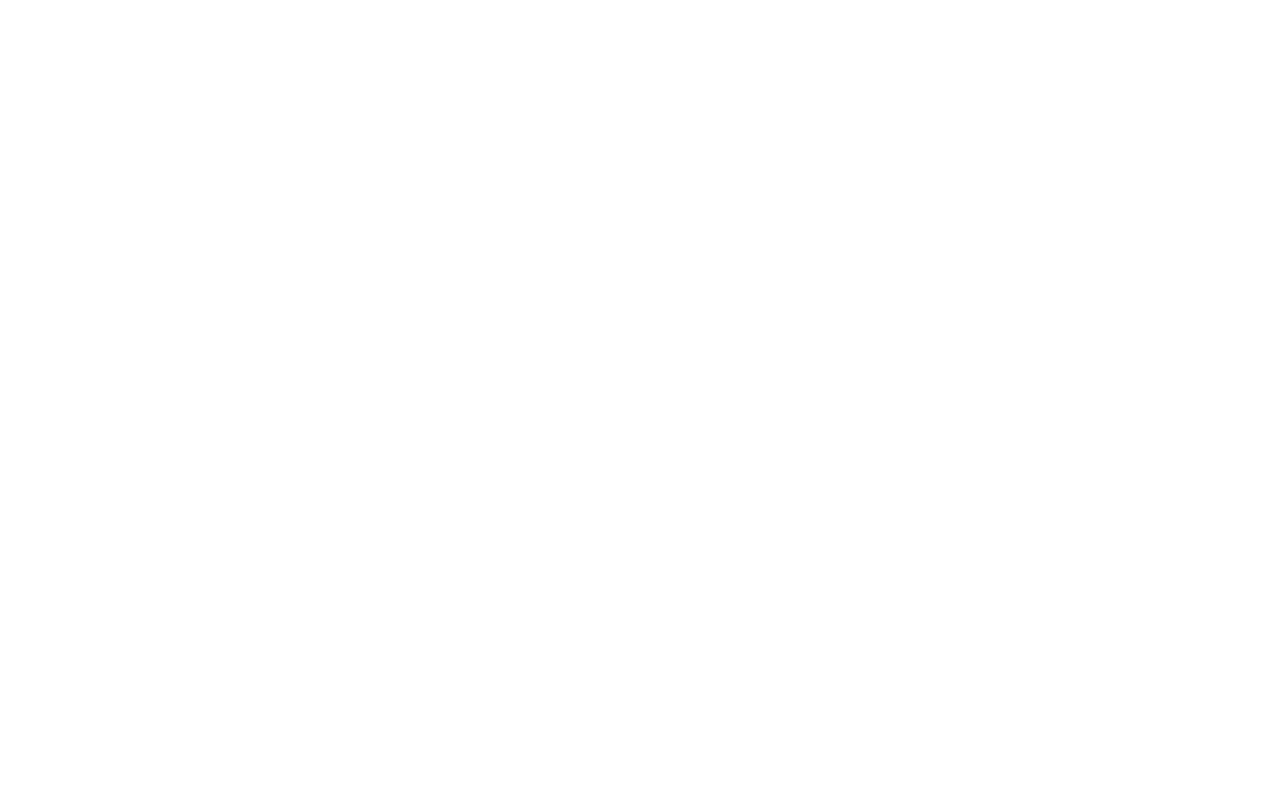
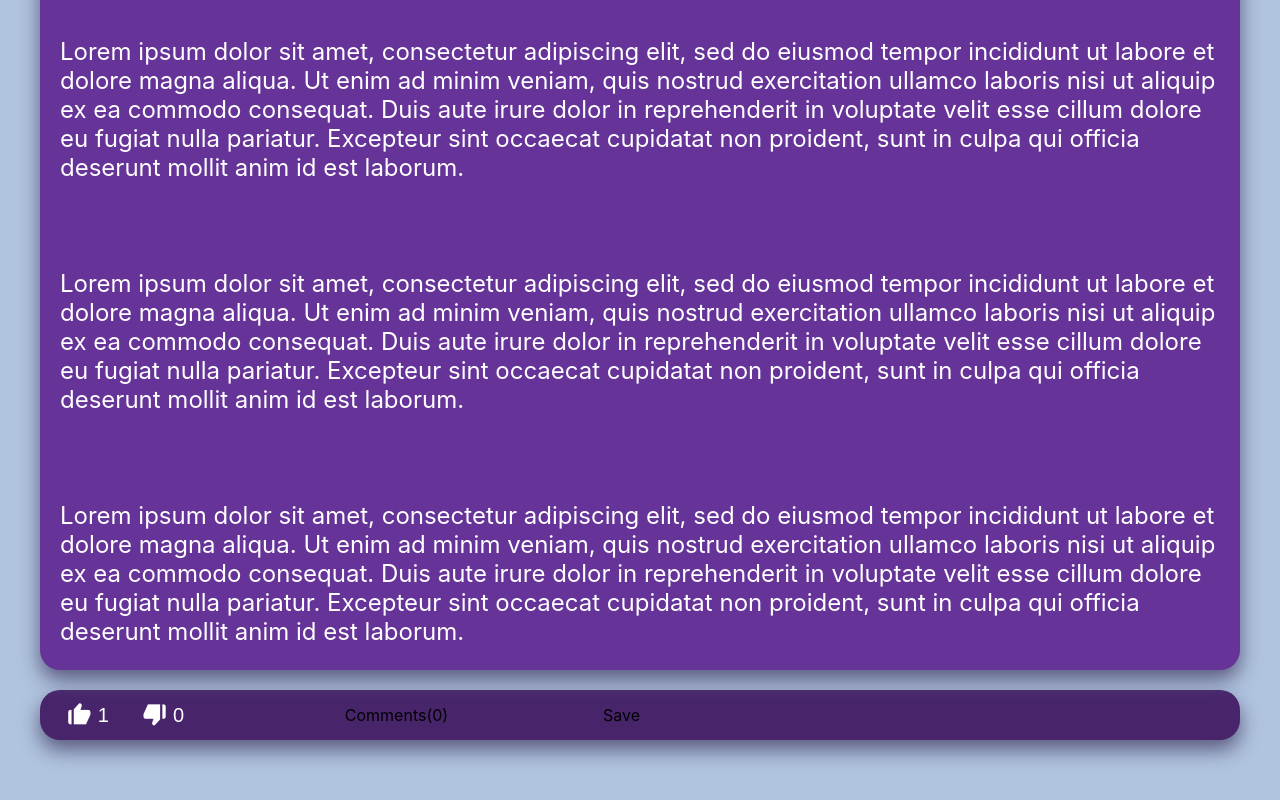
Before and after one commit to Omar-Walid-MD/React-Blog-App, a React (Create React App) app: page /post/post-1432977528 in a window 1280 px wide. Before the commit this address had no page. Shown: the part 452-1252 px from the top of the page. Before the commit the page ends 800 px from the top, so only its background shows below. Built offline with nearby package versions, Linux system fonts and the light colour scheme; data requests are answered from the project's data file.

Commit message:
Added basic post page

```diff
--- a/src/App.js
+++ b/src/App.js
@@ -2,6 +2,7 @@
 import { Routes, Route } from "react-router-dom";
 import MainPage from "./MainPage";
 import WritePage from "./WritePage";
+import PostPage from "./PostPage";
 import './MainPage.css';
 import RegisterPage from "./RegisterPage";
 import LoginPage from "./LoginPage";
@@ -45,6 +46,7 @@
     <Routes>
       <Route path="/" element={<MainPage posts={posts} currentUser={currentUser} setCurrentUser={setCurrentUser} />} />
       <Route path="/write" element={<WritePage handlePostList={setPosts} currentUser={currentUser} setCurrentUser={setCurrentUser} />} />
+      <Route path="/post/:id" element={<PostPage posts={posts}  currentUser={currentUser} setCurrentUser={setCurrentUser} />} />
 
       <Route path="/register" element={<RegisterPage handleUserList={setUsers} handleUser={setCurrentUser} />} />
       <Route path="/login" element={<LoginPage userList={users} handleUser={setCurrentUser} />} />
--- a/src/MainPage.css
+++ b/src/MainPage.css
@@ -167,8 +167,10 @@
 }
 .post-info
 {
+    color: white;
+    text-decoration: none;
+
     padding: 0 20px;
-
 }
 .post-date
 {
--- /dev/null
+++ b/src/PostPage.css
@@ -0,0 +1,108 @@
+.post-page-main-column
+{
+    width: 1200px;
+
+    padding: 50px 0;
+
+}
+.post-page-main-column > *
+{
+    width: 100%;
+}
+.post-page-post-container
+{
+    color: white;
+    background-color: rebeccapurple;
+
+    box-shadow: 0 10px 20px rgb(91, 91, 128);
+
+    border-radius: 20px;
+
+    align-items: flex-start;
+
+    margin-top: 20px;
+
+    position: relative;
+
+    overflow: hidden;
+
+}
+.post-page-post-info
+{
+    color: white;
+    text-decoration: none;
+
+    padding: 0 20px;
+}
+.post-page-post-date
+{
+    font-size: 12pt;
+}
+.post-page-post-title
+{
+    font-size: 25pt;
+    margin: 30px 0;
+}
+.post-page-post-body
+{
+    font-size: 18pt;
+
+    white-space: pre-line;
+
+}
+.post-page-post-bottom-bar
+{
+    width: 100%; height: 50px;
+
+    background-color: rgb(72, 37, 107);
+
+    box-shadow: 0 10px 20px rgb(91, 91, 128);
+
+    border-radius: 20px;
+
+    padding: 20px;
+    margin: 20px 0;
+}
+.post-page-post-options
+{
+    width: 50%;
+}
+.post-page-post-votes-container
+{
+    width: 130px;
+}
+
+.post-page-voting-button
+{
+    font-size: 15pt;
+
+    color: white;
+    background-color: transparent;
+
+    border: none;
+    outline: none;
+
+    cursor: pointer;
+
+    transition: transform 0.post-page-1s ease-in-out ;
+
+}
+.post-page-voting-button:hover
+{
+    transform: scale(1.post-page-25);
+}
+.post-page-voting-icon
+{
+    font-size: 20pt;
+    margin-right: 5px;
+
+}
+.post-page-voting-button[vote="like"]
+{
+    color: deepskyblue;
+}
+
+.post-page-voting-button[vote="dislike"]
+{
+    color: red;
+}
--- /dev/null
+++ b/src/PostPage.js
@@ -0,0 +1,220 @@
+import {useState, useEffect} from "react"
+import { Link, useParams } from "react-router-dom";
+import axios from 'axios';
+
+import Header from "./Header";
+import Post from "./Post";
+import './MainPage.css';
+import "./PostPage.css";
+
+function PostPage({posts,currentUser,setCurrentUser})
+{
+
+    let postId = useParams().id;
+
+    console.log(postId);
+
+    const [post,setPost] = useState(null);
+
+
+    const [voteState,setVoteState] = useState("none");
+    const [likes,setLikes] = useState(0);
+    const [dislikes,setDislikes] = useState(0);
+
+    function handleVote(newVoteState)
+    {
+        if(currentUser)
+        {
+
+            let newLikes = likes;
+            let newDislikes = dislikes;
+
+            if(newVoteState===voteState)
+            {
+                setVoteState("none");
+                if(newVoteState==="like")
+                {
+                setLikes(l => l - 1);
+                newLikes--;
+                }
+                if(voteState==="dislike")
+                {
+                setDislikes(l => l - 1);
+                newDislikes--;
+                }
+            }
+            else
+            {
+                if(newVoteState==="like")
+                {
+                if(voteState==="dislike")
+                {
+                    setDislikes(l => l - 1);
+                    newDislikes--;
+                }
+                setVoteState("like");
+                setLikes(l => l + 1);
+                newLikes++;
+                }
+                else if(newVoteState==="dislike")
+                {
+                if(voteState==="like")
+                {
+                    setLikes(l => l - 1);
+                    newLikes--;
+                }
+                setVoteState("dislike");
+                setDislikes(l => l + 1);
+                newDislikes++;
+                }
+
+            }
+
+            let updatedPost = {
+                ...post,
+                likes: newLikes,
+                dislikes: newDislikes,
+            }
+
+            // const axios = require('axios');
+
+            axios.put('http://localhost:8000/posts/'+updatedPost.id,
+                updatedPost
+            )
+            .then(resp =>{
+                console.log("Updated Post likes");
+            }).catch(error => {
+                console.log(error);
+            });
+
+            let updatedUser = currentUser;
+
+
+            if(newVoteState===voteState)
+            {
+                if(updatedUser.dislikes.includes(post.id))
+                {
+                updatedUser.dislikes = currentUser.dislikes.filter((dislikedPost)=>dislikedPost!==post.id)
+                }
+
+                if(updatedUser.likes.includes(post.id))
+                {
+                updatedUser.likes = currentUser.likes.filter((likedPost)=>likedPost!==post.id);
+                console.log("come here");
+                }
+
+            }
+            else
+            {
+                if(newVoteState==="like")
+                {
+                console.log("changed")
+
+                if(updatedUser.dislikes.includes(post.id))
+                {
+                    updatedUser.dislikes = currentUser.dislikes.filter((dislikedPost)=>dislikedPost!==post.id)
+                }
+                updatedUser.likes = newVoteState==="like" ?  [...updatedUser.likes,post.id] : updatedUser.likes;
+                }
+                else if(newVoteState==="dislike")
+                {
+                if(updatedUser.likes.includes(post.id))
+                {
+                    updatedUser.likes = currentUser.likes.filter((likedPost)=>likedPost!==post.id)
+                }
+                updatedUser.dislikes = newVoteState==="dislike" ?  [...updatedUser.dislikes,post.id] : updatedUser.dislikes;
+
+                }
+            }
+
+            // updatedUser.likes = [];
+            // updatedUser.dislikes = [];
+
+
+            axios.put('http://localhost:8000/users/'+updatedUser.id,
+                updatedUser
+            )
+            .then(resp =>{
+                console.log("Updated User Votes");
+                localStorage.setItem('currentUser', JSON.stringify(updatedUser));
+                setCurrentUser(updatedUser);
+            }).catch(error => {
+                console.log(error);
+            });
+        }
+        else
+        {
+            console.log("Must be logged in to vote!");
+        }
+
+    }
+
+    function CheckUserVote(post)
+    {
+        if(currentUser)
+        {
+            let result = "";
+            if(currentUser.likes.includes(post.id)) result = "like";
+            else if(currentUser.dislikes.includes(post.id)) result = "dislike";
+            else result = "none";
+
+            return result;
+        }
+        else
+        {
+            return "none";
+        }
+
+    }
+
+
+    useEffect(()=>{
+
+        window.scrollTo(0,0);
+
+        if(posts)
+        {
+            let loadedPost = posts.filter((post)=>post.id==postId)[0]
+            setPost(loadedPost);
+
+            setVoteState(CheckUserVote(loadedPost));
+            setLikes(loadedPost.likes);
+            setDislikes(loadedPost.dislikes);
+        }
+
+    },[posts,postId]);
+
+    return (
+        <div className="main-page">
+          <Header currentUser={currentUser} setCurrentUser={setCurrentUser} />
+          <div className="page-container flex-center">
+            {
+                post &&
+                <div className="post-page-main-column flex-column">
+
+                        <div className="post-page-post-container flex-column">
+                            <div className="post-info">
+                                <p className="post-page-post-date">posted by {post.user} at {new Date(post.date).toDateString()} {new Date(post.date).toLocaleTimeString()}</p>
+                                <h1 className="post-page-post-title">{post.title}</h1>
+                                <p className="post-page-post-body">{post.body}</p>
+                            </div>
+                        </div>
+                        <div className="post-page-post-bottom-bar flex-row">
+                            <div className="post-page-post-options flex-row">
+                                <div className="post-votes-container flex-row">
+                                <button className="voting-button flex-row" vote={voteState==="like" ? "like" : "none"} onClick={function(){handleVote("like")}}><i className='bx bxs-like voting-icon'></i>{(likes)}</button>
+                                <button className="voting-button flex-row" vote={voteState==="dislike" ? "dislike" : "none"} onClick={function(){handleVote("dislike")}}><i className='bx bxs-dislike voting-icon' ></i>{(dislikes)}</button>
+                                </div>
+                                <div>Comments(0)</div>
+                                <div>Save</div>
+                            </div>
+                        </div>
+
+                </div>
+            }
+          </div>
+        </div>
+      );
+}
+
+export default PostPage;
--- a/src/post.js
+++ b/src/post.js
@@ -1,5 +1,6 @@
 import './MainPage.css';
 import {useState, useEffect} from "react";
+import {Link} from "react-router-dom";
 import axios from 'axios';
 
 
@@ -172,14 +173,14 @@
 
   return(
     <div className="post-container flex-column">
-      <div className="post-info">
+      <Link to={"/post/"+post.id} className="post-info">
         <p className="post-date">posted by {post.user} at {new Date(post.date).toDateString()} {new Date(post.date).toLocaleTimeString()}</p>
         <h1 className="post-title">{post.title}</h1>
         <p className="post-body">{post.body}</p>
         {
           GetPostLength() && <div className="post-long-shadow"></div>
         }
-      </div>
+      </Link>
       <div className="post-bottom-bar flex-row">
         <div className="post-options flex-row">
           <div className="post-votes-container flex-row">
```
